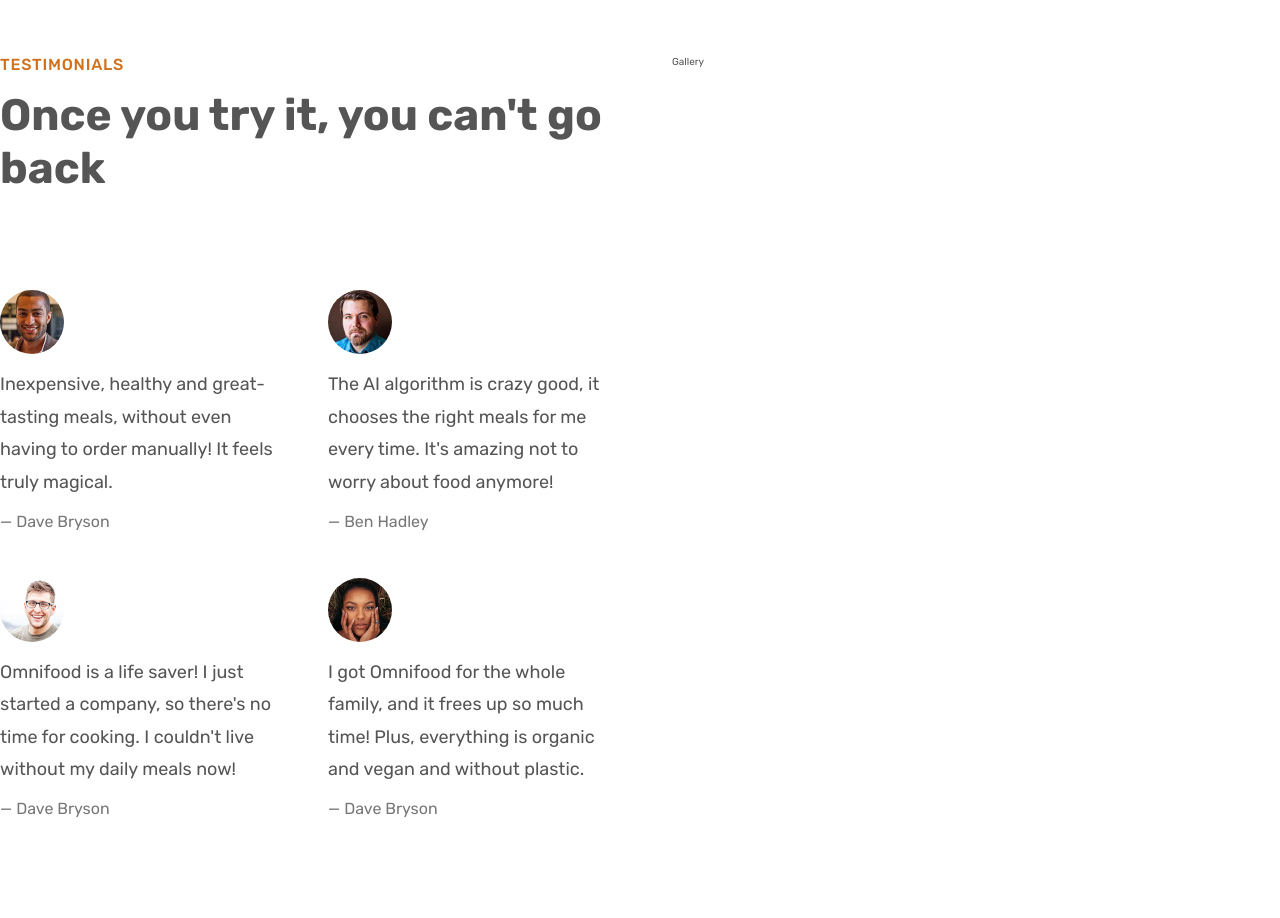
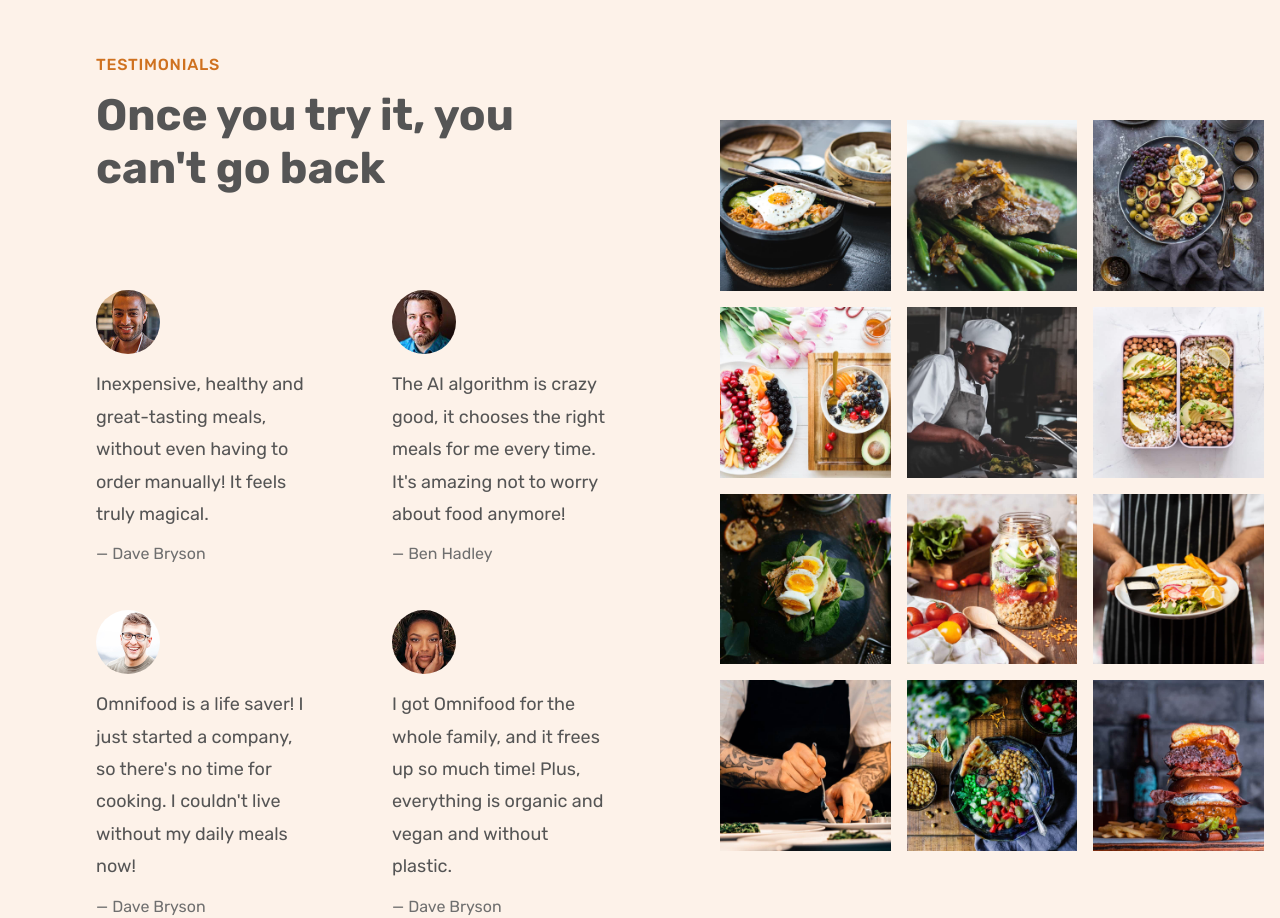
Before and after one commit to ukaran11/omnifood, a plain HTML site: page index.html in a window 1280 px wide. Shown: the part 3600-4518 px from the top of the page. Drawn offline with nearby package versions, Linux system fonts and the light colour scheme; files whose address does not match are found by name.

Commit message:
Utsav | Completed the testimonials section

```diff
--- a/css/style.css
+++ b/css/style.css
@@ -317,13 +317,22 @@
 /*****************************/
 
 .section-testimonials {
-    padding: 9.6rem  0;
+    background-color: #fdf2e9;
+    display: grid;
+    grid-template-columns: 55fr 45fr;
+    align-items: center;
+}
+
+.testimonials-container {
+    padding: 9.6rem;
 }
 
 .testimonials {
     display: grid;
     grid-template-columns: 1fr 1fr;
-    gap: 4.8rem;
+    row-gap: 4.8rem;
+    column-gap: 8rem;
+
 }
 
 .testimonial-img {
@@ -340,5 +349,26 @@
 
 .testimonial-name {
     font-size: 1.6rem;
-    color: #777;
+    color: #6F6F6F;
 }
+
+.gallery {
+    display: grid;
+    grid-template-columns: repeat(3, 1fr);
+    gap:1.6rem;
+    padding: 1.6rem;
+}
+
+.gallery-item {
+    overflow: hidden;
+}
+
+.gallery-item img {
+    display: block;
+    width: 100%;
+    transition: all 0.4s;
+}
+
+.gallery-item img:hover {
+    transform: scale(1.1);
+}
--- a/index.html
+++ b/index.html
@@ -255,7 +255,7 @@
             </div>
         </section>
 
-        <section class="section-testimonials grid grid--2-cols">
+        <section class="section-testimonials">
             <div class="testimonials-container">
                 <span class="subheading">Testimonials</span>
                 <h2 class="heading-secondary">
@@ -308,7 +308,80 @@
                 </figure>
             </div>
          </div>
-            <div class="gallery">Gallery</div>
+            <div class="gallery">
+                <figure class="gallery-item">
+                    <img
+                        src="img/gallery/gallery-1.jpg"
+                        alt="Photo of beautifully arranged food"
+                        >
+                </figure>
+                <figure class="gallery-item">
+                    <img
+                        src="img/gallery/gallery-2.jpg"
+                        alt="Photo of beautifully arranged food"
+                        >
+                </figure>
+                <figure class="gallery-item">
+                    <img
+                        src="img/gallery/gallery-3.jpg"
+                        alt="Photo of beautifully arranged food"
+                        >
+                </figure>
+                <figure class="gallery-item">
+                    <img
+                        src="img/gallery/gallery-4.jpg"
+                        alt="Photo of beautifully arranged food"
+                        >
+                </figure>
+                <figure class="gallery-item">
+                    <img
+                        src="img/gallery/gallery-5.jpg"
+                        alt="Photo of beautifully arranged food"
+                        >
+                </figure>
+                <figure class="gallery-item">
+                    <img
+                        src="img/gallery/gallery-6.jpg"
+                        alt="Photo of beautifully arranged food"
+                        >
+                </figure>
+                <figure class="gallery-item">
+                    <img
+                        src="img/gallery/gallery-7.jpg"
+                        alt="Photo of beautifully arranged food"
+                        >
+                </figure>
+                <figure class="gallery-item">
+                    <img
+                        src="img/gallery/gallery-8.jpg"
+                        alt="Photo of beautifully arranged food"
+                        >
+                </figure>
+                <figure class="gallery-item">
+                    <img
+                        src="img/gallery/gallery-9.jpg"
+                        alt="Photo of beautifully arranged food"
+                        >
+                </figure>
+                <figure class="gallery-item">
+                    <img
+                        src="img/gallery/gallery-10.jpg"
+                        alt="Photo of beautifully arranged food"
+                        >
+                </figure>
+                <figure class="gallery-item">
+                    <img
+                        src="img/gallery/gallery-11.jpg"
+                        alt="Photo of beautifully arranged food"
+                        >
+                </figure>
+                <figure class="gallery-item">
+                    <img
+                        src="img/gallery/gallery-12.jpg"
+                        alt="Photo of beautifully arranged food"
+                        >
+                </figure>
+            </div>
         </section>
         </main>
     </body>
```
